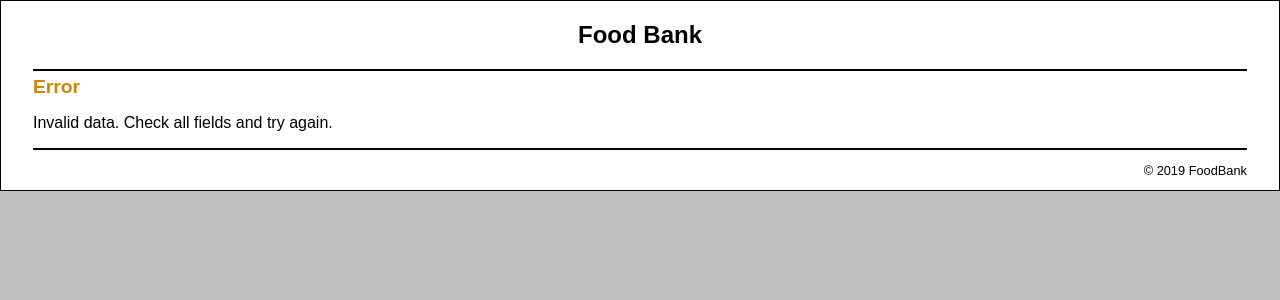
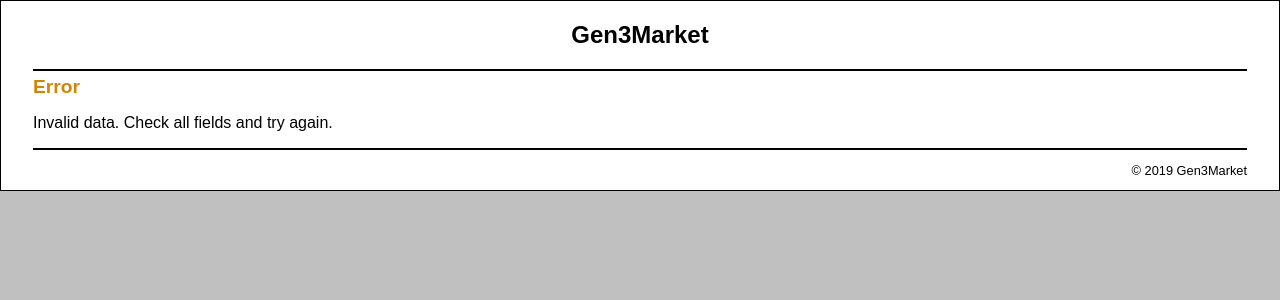
Before and after one commit to webstoreUMUC/webstoreproject, a PHP site: page /gen3marketCustomer/customer.php in a window 1280 px wide. Shown: the top 300 px of the page. Run offline with PHP 8.4, Linux system fonts and the light colour scheme.

Commit message:
Changed code to reflect Gen3Market in all pages

```diff
--- a/database.php
+++ b/database.php
@@ -1,8 +1,8 @@
 <?php
 
 $dsn = 'mysql:host=localhost;dbname=foodbank'; // data source name
-$username = 'root';
-$password = 'root';
+$username = '';
+$password = '';
 
 // handling exceptions with try/catch
 try {
--- a/db_error.php
+++ b/db_error.php
@@ -3,13 +3,13 @@
 
 <!-- the head section -->
 <head>
-    <title>FoodBank</title>
+    <title>Gen3Market</title>
     <link rel="stylesheet" type="text/css" href="styles/main.css" />
 </head>
 
 <!-- the body section -->
 <body>
-<header><h1>FoodBank</h1></header>
+<header><h1>Gen3Market</h1></header>
 
 <main>
     <h1>Database Error</h1>
@@ -19,7 +19,7 @@
 </main>
 
 <footer>
-    <p>&copy; <?php echo date("Y"); ?> FoodBank</p>
+    <p>&copy; <?php echo date("Y"); ?> Gen3Market</p>
 </footer>
 </body>
 </html>
--- a/gen3marketCustomer/customer.php
+++ b/gen3marketCustomer/customer.php
@@ -37,7 +37,7 @@ $statement1->closeCursor();
 <html>
 <!-- the head section -->
 <head>
-    <title>FoodBank</title>
+    <title>Gen3Market</title>
     <link rel="stylesheet" type="text/css" href="../styles/main.css"/>
     <!--No Css Applied Yet -->
 </head>
@@ -45,7 +45,7 @@ $statement1->closeCursor();
 <!-- the body section -->
 <body>
 <main>
-    <header><h1>FoodBank - Place An Order</h1></header>
+    <header><h1>Gen3Market - Place An Order</h1></header>
     <div id="logo">
         <img id="fb" src="../images/foodbank.png">
     </div>
@@ -104,7 +104,7 @@ $statement1->closeCursor();
     </section>
 </main>
 <footer>
-    <p>&copy; <?php echo date("Y"); ?> FoodBank</p>
+    <p>&copy; <?php echo date("Y"); ?> Gen3Market</p>
 </footer>
 </body>
 </html>
--- a/gen3marketCustomer/error.php
+++ b/gen3marketCustomer/error.php
@@ -3,13 +3,13 @@
 
 <!-- the head section -->
 <head>
-    <title>FoodBank</title>
+    <title>Gen3Market</title>
     <link rel="stylesheet" type="text/css" href="../styles/main.css"/>
 </head>
 
 <!-- the body section -->
 <body>
-<header><h1>Food Bank</h1></header>
+<header><h1>Gen3Market</h1></header>
 
 <main>
     <h2 class="top">Error</h2>
@@ -17,7 +17,7 @@
 </main>
 
 <footer>
-    <p>&copy; <?php echo date("Y"); ?> FoodBank</p>
+    <p>&copy; <?php echo date("Y"); ?> Gen3Market</p>
 </footer>
 </body>
 </html>
--- a/gen3marketCustomer/index.php
+++ b/gen3marketCustomer/index.php
@@ -8,12 +8,12 @@ require_once('../database.php');
 <!doctype html>
 <html>
 <head>
-    <title>Food Bank</title>
+    <title>Gen3Market</title>
     <link rel="stylesheet" type="text/css" href="../styles/main.css">
     <!--No Css Applied Yet -->
 </head>
 <body>
-<header><h1>FoodBank - Place An Order</h1></header>
+<header><h1>Gen3Market - Place An Order</h1></header>
 <div id="logo">
     <img id="fb" src="../images/foodbank.png">
 </div>
@@ -41,7 +41,7 @@ require_once('../database.php');
     <br>
 </main>
 <footer>
-    <br><p>&copy; <?php echo date("Y"); ?> FoodBank</p>
+    <br><p>&copy; <?php echo date("Y"); ?> Gen3Market</p>
 </footer>
 
 </body>
--- a/gen3marketCustomer/order_form.php
+++ b/gen3marketCustomer/order_form.php
@@ -30,13 +30,13 @@ $c = filter_input(INPUT_POST, 'customerID');
 
 <!-- the head section -->
 <head>
-    <title>Food Bank</title>
+    <title>Gen3Market</title>
     <link rel="stylesheet" type="text/css" href="../styles/main.css"/>
 </head>
 
 <!-- the body section -->
 <body>
-<header><h1>FoodBank</h1></header>
+<header><h1>Gen3Market</h1></header>
 
 <main>
     <h1>Order Form</h1>
@@ -98,7 +98,7 @@ $c = filter_input(INPUT_POST, 'customerID');
     <p><a href="index.php">View Product List</a></p>
 </main>
 <footer>
-    <p>&copy; <?php echo date("Y"); ?> FoodBank</p>
+    <p>&copy; <?php echo date("Y"); ?> Gen3Market</p>
 </footer>
 </body>
 </html>
```
Also changed, not shown: gen3marketCustomer/confirmation.php (+3 -6 lines), gen3marketCustomer/success.php (+3 -6 lines), index.php (+4 -4 lines).
